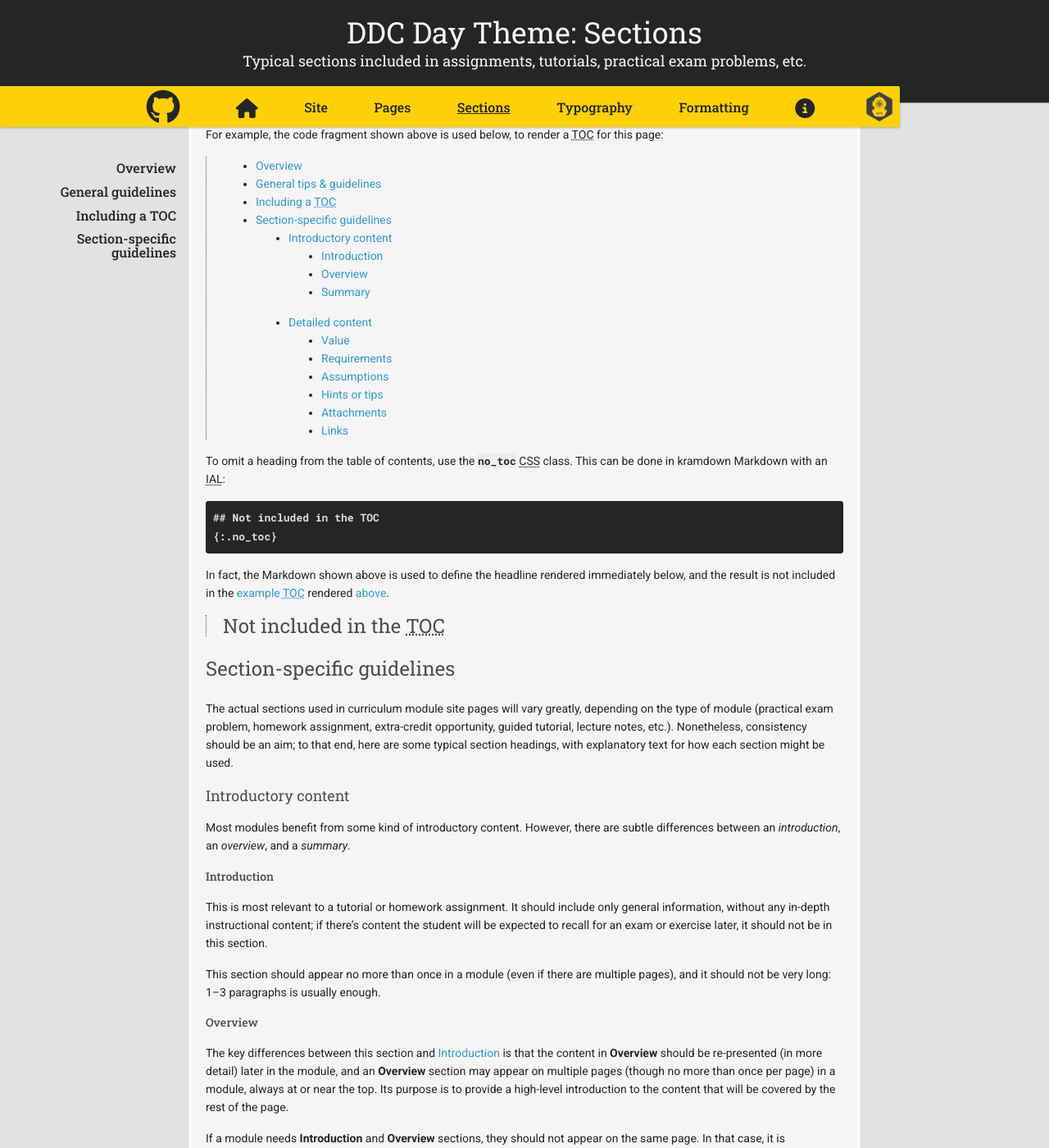
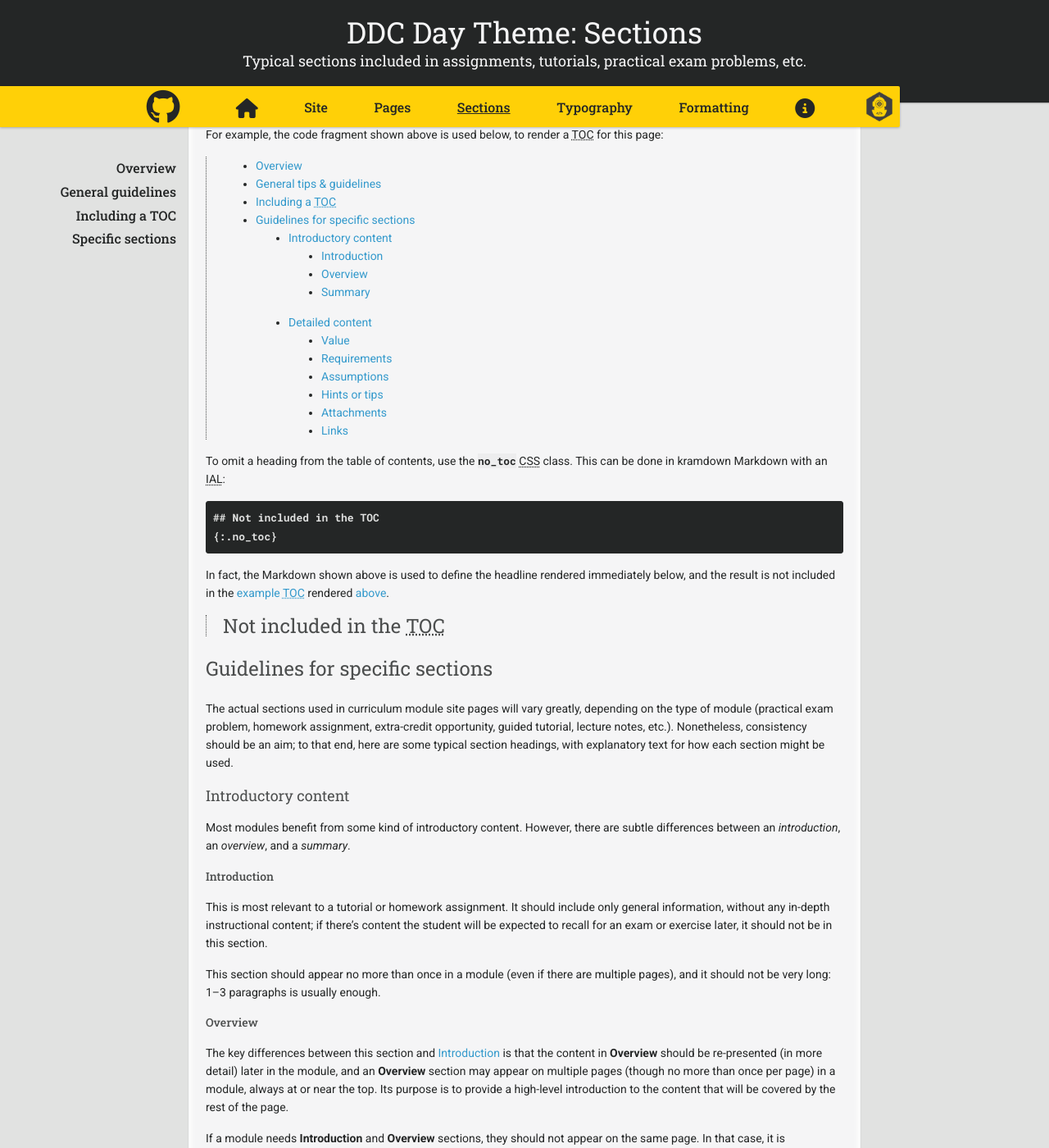
Before and after one commit to ddc-java/ddc-day, a Jekyll site: the page built from sections.md, in a window 1280 px wide and 1400 px high, scrolled down 1521 px. Shown: the whole window at 82% size. Built offline with Jekyll 4.4.1, drawn with Linux system fonts in a browser that asks for light colours; nearby versions of some CDN libraries; our own code applies the rules of GitHub Pages for plain Markdown files.

Commit message:
Sidebar explanation

```diff
--- a/sections.md
+++ b/sections.md
@@ -78,7 +78,8 @@ In fact, the Markdown shown above is used to define the headline rendered immedi
 > {:.no_toc}
 {:.render-example}
 
-## Section-specific guidelines
+## Guidelines for specific sections
+{: menu="Specific sections" }
 
 The actual sections used in curriculum module site pages will vary greatly, depending on the type of module (practical exam problem, homework assignment, extra-credit opportunity, guided tutorial, lecture notes, etc.). Nonetheless, consistency should be an aim; to that end, here are some typical section headings, with explanatory text for how each section might be used.
 
```
